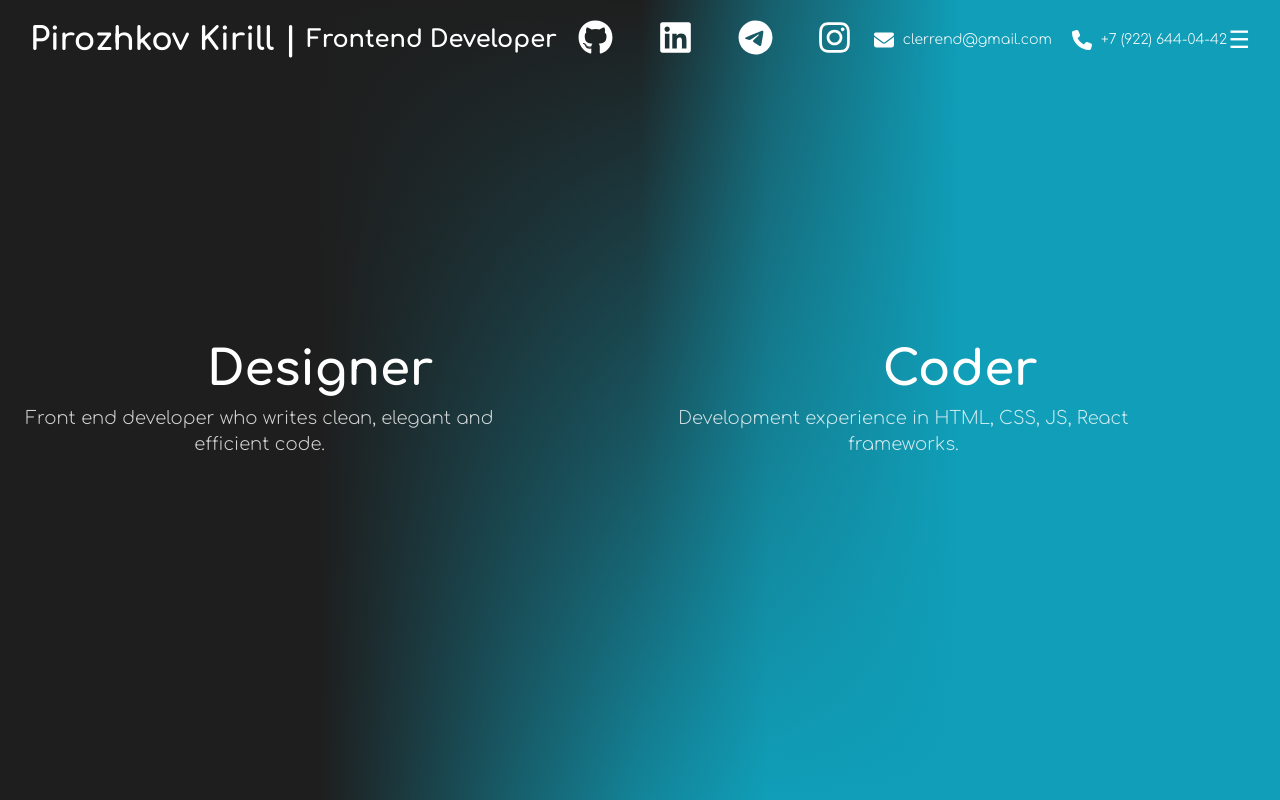
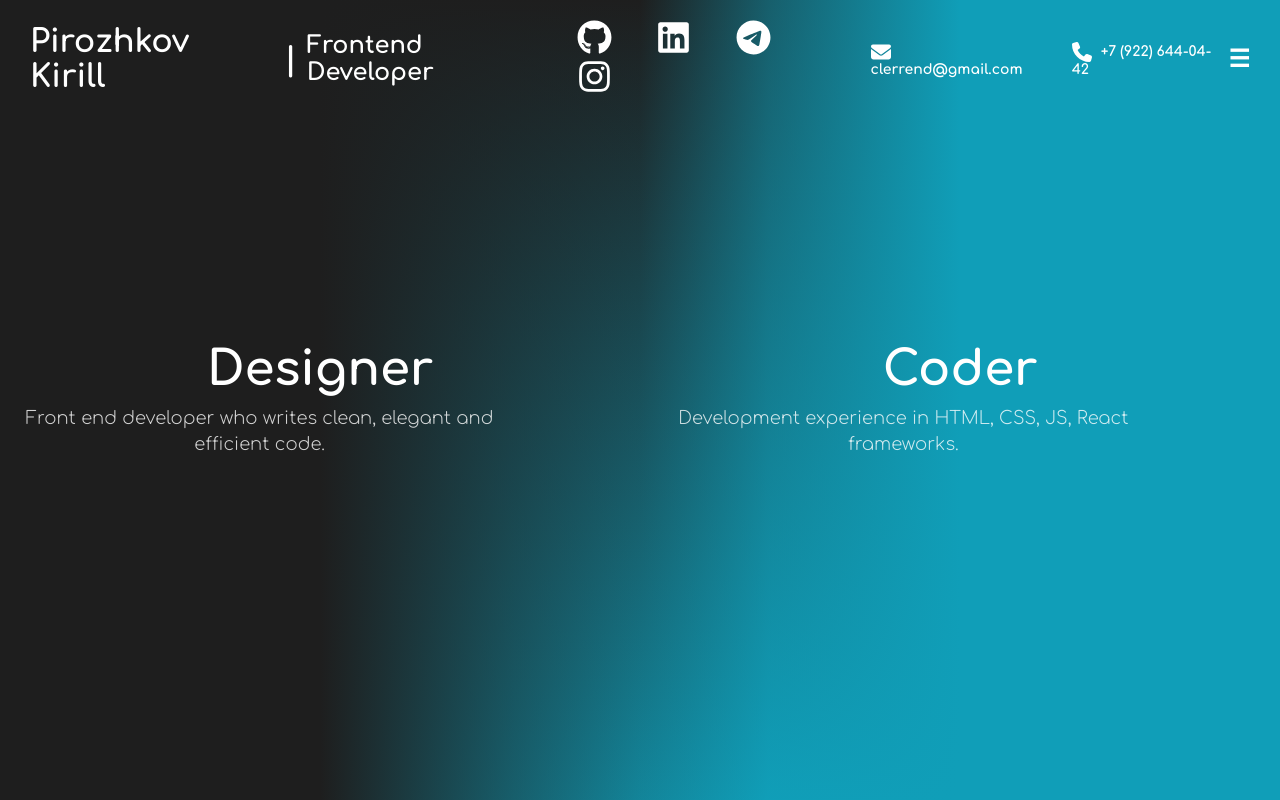
Before and after one commit to KPirozhkov/Frontend-portfolio, a plain HTML site: page index.html in a window 1280 px wide. Drawn offline with Linux system fonts and the light colour scheme.

Commit message:
KAN-6.1: Добавлен жирный шрифт для Contacts

```diff
--- a/styles.css
+++ b/styles.css
@@ -52,7 +52,7 @@ header {
     gap: 20px;
 }
 .contacts p {
-    font-weight: 300;
+    font-weight: 700;
     font-size: 14px;
     transition: transform 0.3s ease, color 0.3s ease;
 }
@@ -62,6 +62,7 @@ header {
 }
 .burger-menu {
     font-size: 24px;
+    font-weight: 600;
     background: none;
     border: none;
     color: white;
```
